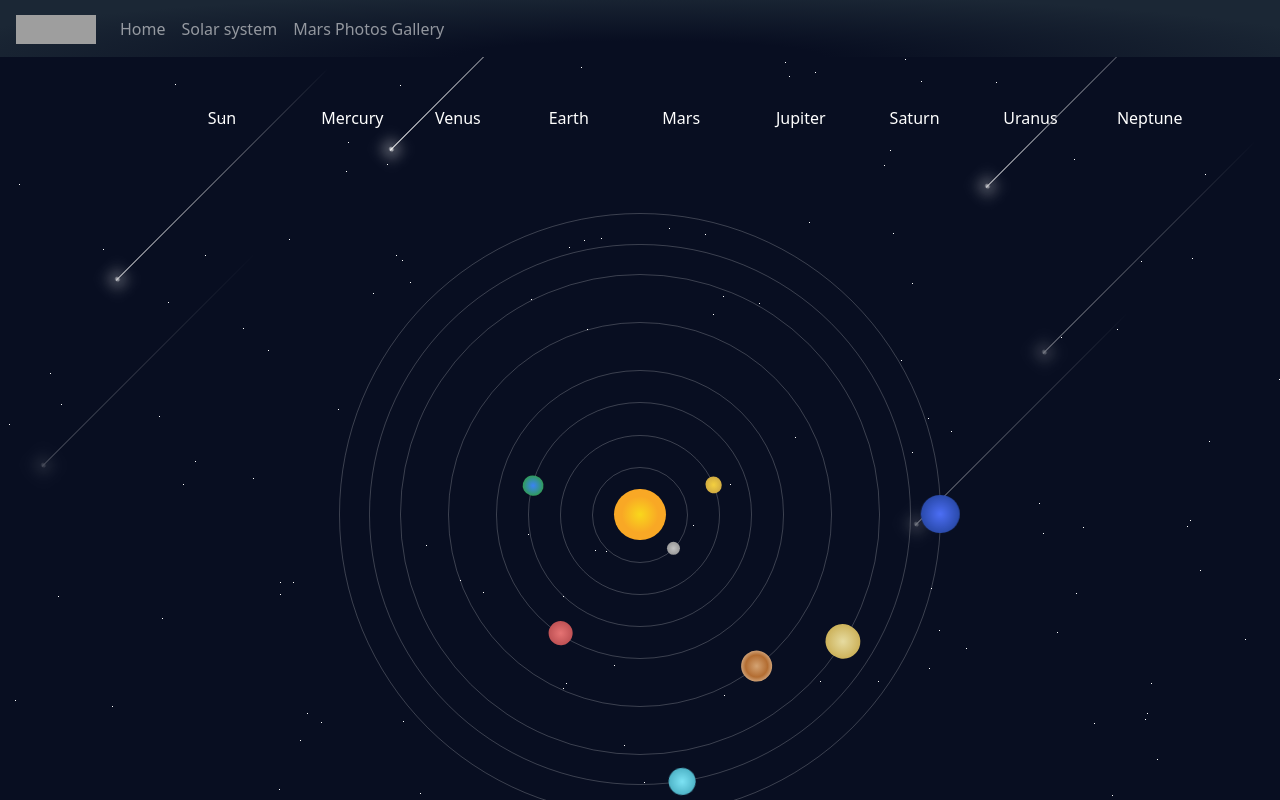
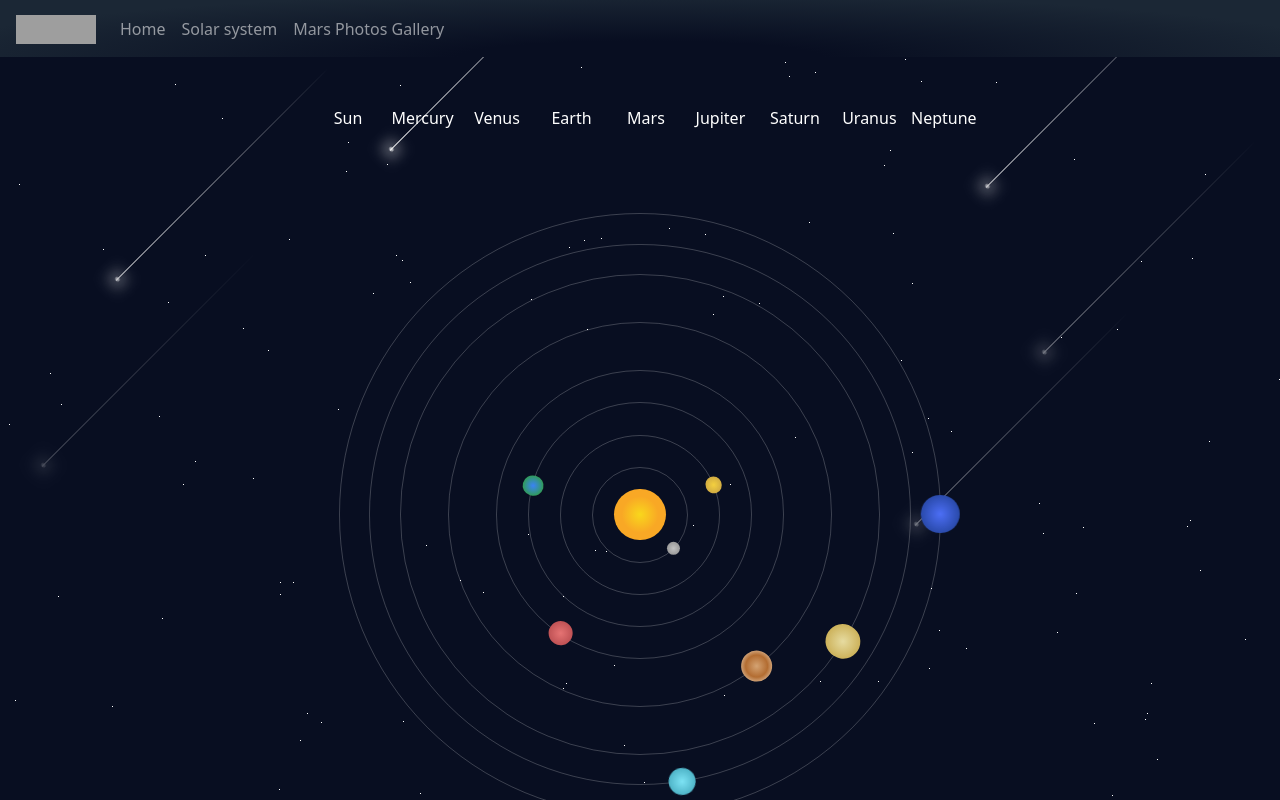
Before and after one commit to cricciardi/fast-render, an Angular app: page /solar-system in a window 1280 px wide. Built offline with nearby package versions, Linux system fonts and the light colour scheme; grey boxes are pictures that could not be loaded.

Commit message:
feat: align planets menù items

```diff
--- a/projects/images-at-light-speed-optimized/src/index.html
+++ b/projects/images-at-light-speed-optimized/src/index.html
@@ -2,7 +2,7 @@
 <html lang="en">
 <head>
   <meta charset="utf-8">
-  <title>ImagesAtLightSpeed</title>
+  <title>ImagesAtLightSpeedOp</title>
   <base href="/">
   <meta name="viewport" content="width=device-width, initial-scale=1">
   <link rel="icon" type="image/x-icon" href="./assets/favicon.ico">
--- a/projects/images-at-light-speed-unoptimized/src/app/pages/solar-system/solar-system.component.html
+++ b/projects/images-at-light-speed-unoptimized/src/app/pages/solar-system/solar-system.component.html
@@ -1,9 +1,7 @@
-<div class="container justify-content-center align-items-center d-flex mt-5">
-  <div class="row d-flex justify-content-between w-100">
-    <div class="col-1">
-    </div>
+<div class="container justify-content-center align-items-center d-flex mt-5 pe-0">
+  <div class="row d-flex justify-content-between">
     @for (planet of listOfPlanets; track planet) {
-      <div class="col-1 cursor-pointer">
+      <div class="cursor-pointer d-flex justify-content-center col-lg-1 col-md-2 col-3">
         <p class="text-white" (click)="loadComponent(planet)">
           {{ planet }}
         </p>
--- a/projects/images-at-light-speed-unoptimized/src/index.html
+++ b/projects/images-at-light-speed-unoptimized/src/index.html
@@ -2,7 +2,7 @@
 <html lang="en">
 <head>
   <meta charset="utf-8">
-  <title>ImagesAtLightSpeed</title>
+  <title>ImagesAtLightSpeedUn</title>
   <base href="/">
   <meta name="viewport" content="width=device-width, initial-scale=1">
   <link rel="icon" type="image/x-icon" href="./assets/favicon.ico">
```
Also changed, not shown: projects/images-at-light-speed-optimized/src/app/pages/solar-system/solar-system.component.ts (+6 -7 lines).
